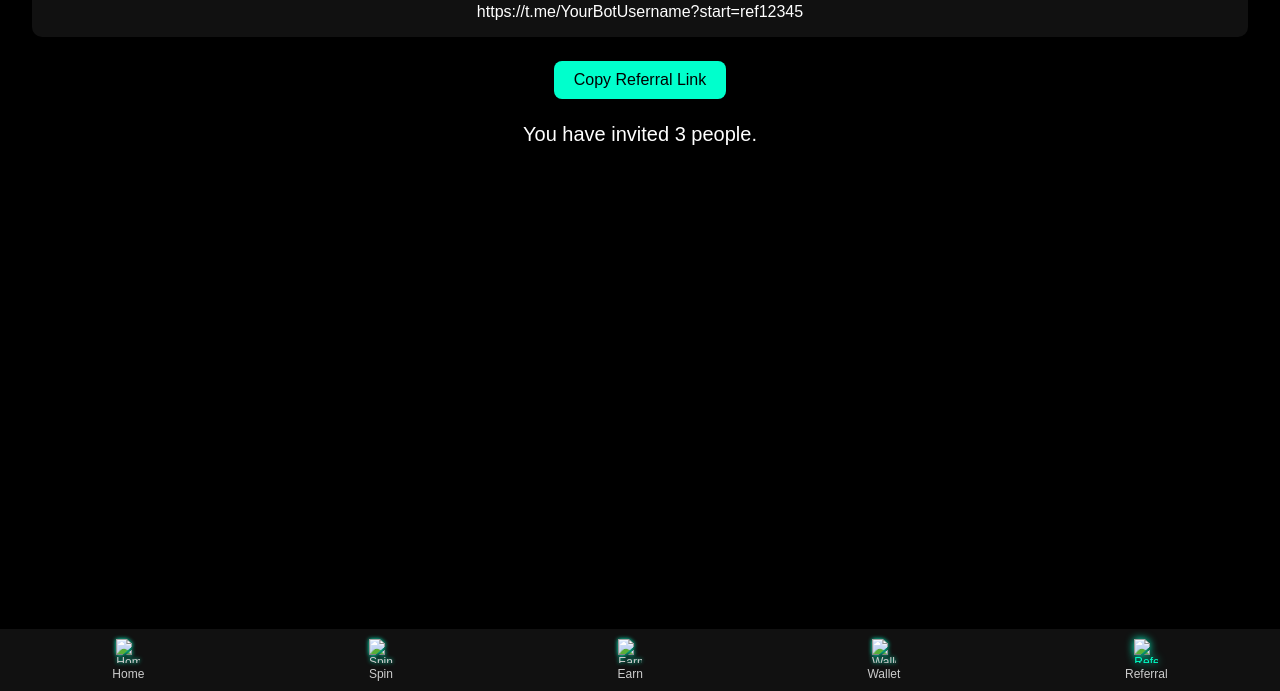
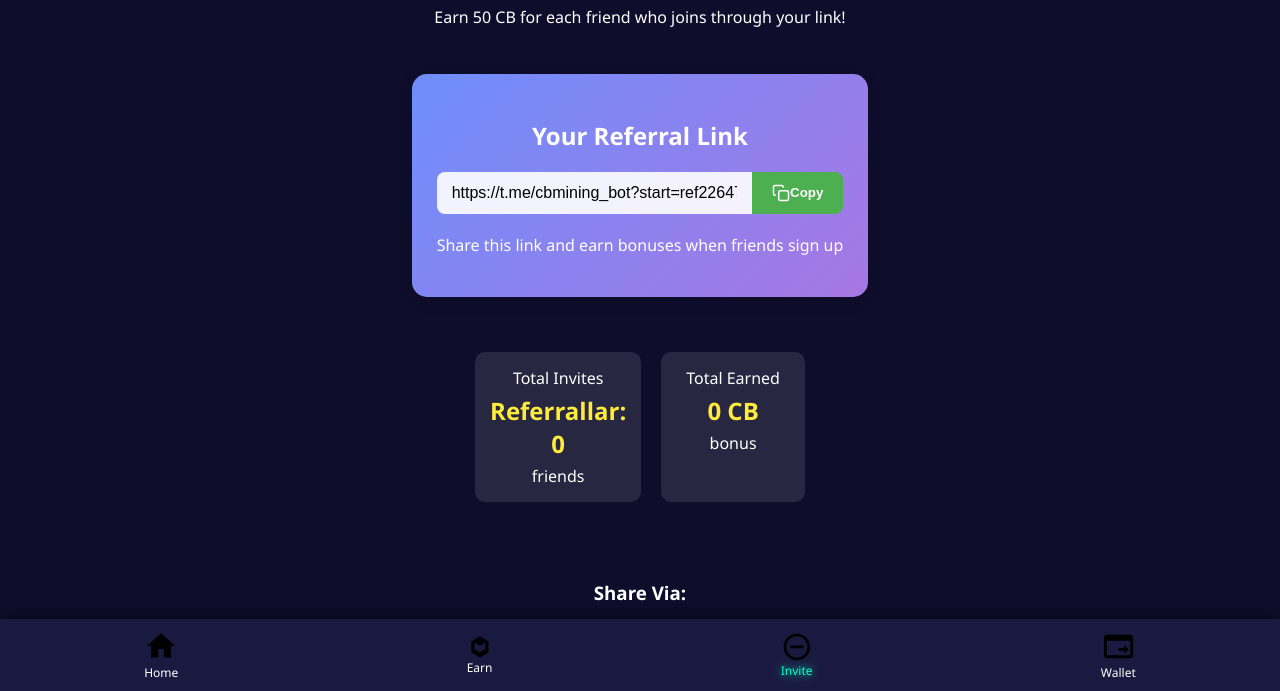
Before and after one commit to Godfather049/cbmining-webapp, a plain HTML site: page invite.html in a window 1280 px wide. Shown: the part 109-800 px from the top of the page. Drawn offline with Linux system fonts and the light colour scheme; no server answers.

Commit message:
Update invite.html

```diff
--- a/invite.html
+++ b/invite.html
@@ -1,126 +1,225 @@
 <!DOCTYPE html>
 <html lang="en">
 <head>
-  <meta charset="UTF-8" />
-  <meta name="viewport" content="width=device-width, initial-scale=1.0"/>
-  <title>Referral - CBANK</title>
-  <link rel="stylesheet" href="style.css" />
+  <meta charset="UTF-8">
+  <meta name="viewport" content="width=device-width, initial-scale=1.0">
+  <title>CBANK Mining - Invite Friends</title>
+  <link rel="stylesheet" href="style.css">
   <style>
-    body {
-      background-color: #000;
-      color: #fff;
-      font-family: sans-serif;
-      margin: 0;
-      padding: 0;
+    .invite-container {
+      max-width: 500px;
+      margin: 20px auto;
+      padding: 20px;
       text-align: center;
     }
 
-    .referral-section {
-      padding: 2rem;
+    .invite-header {
+      margin-bottom: 30px;
     }
 
-    .referral-section h2 {
-      margin-bottom: 1rem;
-      font-size: 24px;
+    .invite-card {
+      background: linear-gradient(135deg, #6e8efb, #a777e3);
+      border-radius: 15px;
+      padding: 25px;
+      color: white;
+      margin-bottom: 25px;
+      box-shadow: 0 4px 15px rgba(0,0,0,0.1);
     }
 
-    .referral-link-box {
-      background: #111;
-      padding: 1rem;
-      border-radius: 10px;
-      word-wrap: break-word;
-      margin-bottom: 1rem;
+    .referral-input-group {
+      display: flex;
+      margin: 20px 0;
+    }
+
+    #referral-link {
+      flex: 1;
+      padding: 12px 15px;
+      border: none;
+      border-radius: 8px 0 0 8px;
+      font-size: 16px;
+      background: rgba(255,255,255,0.9);
     }
 
     .copy-btn {
-      background-color: #00ffcc;
+      background: #4CAF50;
+      color: white;
+      border: none;
+      padding: 0 20px;
+      border-radius: 0 8px 8px 0;
+      cursor: pointer;
+      font-weight: bold;
+      display: flex;
+      align-items: center;
+      justify-content: center;
+    }
+
+    .bonus-info {
+      display: flex;
+      justify-content: space-around;
+      margin: 30px 0;
+    }
+
+    .bonus-item {
+      text-align: center;
+      padding: 15px;
+      background: rgba(255,255,255,0.1);
+      border-radius: 10px;
+      flex: 1;
+      margin: 0 10px;
+    }
+
+    .bonus-amount {
+      font-size: 24px;
+      font-weight: bold;
+      color: #ffeb3b;
+      margin: 5px 0;
+    }
+
+    .social-share {
+      margin-top: 30px;
+    }
+
+    .share-btn {
+      display: inline-flex;
+      align-items: center;
+      background: #3b5998;
+      color: white;
       border: none;
       padding: 10px 20px;
-      font-size: 16px;
       border-radius: 8px;
+      margin: 0 5px;
       cursor: pointer;
-      margin-top: 0.5rem;
     }
 
-    .invite-count {
-      font-size: 20px;
-      margin-top: 1.5rem;
+    .share-btn.telegram {
+      background: #0088cc;
     }
 
-    .bottom-nav {
-      position: fixed;
-      bottom: 0;
-      left: 0;
-      width: 100%;
-      background-color: #111;
-      display: flex;
-      justify-content: space-around;
-      padding: 10px 0;
-    }
-
-    .nav-item {
-      color: #ccc;
-      text-align: center;
-      font-size: 12px;
-    }
-
-    .nav-item img {
-      width: 24px;
-      height: 24px;
+    .share-btn.whatsapp {
+      background: #25D366;
     }
   </style>
 </head>
 <body>
-  <div class="referral-section">
-    <h2>👥 Invite Friends & Earn CBANK</h2>
+  <div class="container">
+    <div class="invite-header">
+      <h1>🎉 Invite Friends</h1>
+      <p>Earn 50 CB for each friend who joins through your link!</p>
+    </div>
 
-    <div class="referral-link-box" id="refLink">
-      https://t.me/YourBotUsername?start=ref12345
+    <div class="invite-card">
+      <h2>Your Referral Link</h2>
+      <div class="referral-input-group">
+        <input
+          type="text"
+          id="referral-link"
+          value="https://t.me/cbmining_bot?start=ref123"
+          readonly
+        >
+        <button class="copy-btn" id="copy-referral">
+          <svg width="18" height="18" viewBox="0 0 24 24" fill="none" stroke="currentColor" stroke-width="2">
+            <rect x="9" y="9" width="13" height="13" rx="2" ry="2"></rect>
+            <path d="M5 15H4a2 2 0 0 1-2-2V4a2 2 0 0 1 2-2h9a2 2 0 0 1 2 2v1"></path>
+          </svg>
+          Copy
+        </button>
+      </div>
+      <p>Share this link and earn bonuses when friends sign up</p>
     </div>
-    <button class="copy-btn" onclick="copyReferral()">Copy Referral Link</button>
 
-    <div class="invite-count">
-      You have invited <span id="refCount">0</span> people.
+    <div class="bonus-info">
+      <div class="bonus-item">
+        <div>Total Invites</div>
+        <div class="bonus-amount" id="referral-count">0</div>
+        <div>friends</div>
+      </div>
+      <div class="bonus-item">
+        <div>Total Earned</div>
+        <div class="bonus-amount" id="earned-bonus">0 CB</div>
+        <div>bonus</div>
+      </div>
+    </div>
+
+    <div class="social-share">
+      <h3>Share Via:</h3>
+      <button class="share-btn telegram" id="share-telegram">
+        <svg width="18" height="18" viewBox="0 0 24 24" fill="currentColor" style="margin-right:8px;">
+          <path d="M12 0c-6.627 0-12 5.373-12 12s5.373 12 12 12 12-5.373 12-12-5.373-12-12-12zm5.894 8.221l-1.97 9.28c-.145.658-.537.818-1.084.508l-3-2.21-1.446 1.394c-.14.18-.357.295-.6.295-.002 0-.003 0-.005 0l.213-3.054 5.56-5.022c.24-.213-.054-.334-.373-.121l-6.869 4.326-2.96-.924c-.64-.203-.658-.64.135-.954l11.566-4.458c.538-.196 1.006.128.832.941z"/>
+        </svg>
+        Telegram
+      </button>
+      <button class="share-btn whatsapp" id="share-whatsapp">
+        <svg width="18" height="18" viewBox="0 0 24 24" fill="currentColor" style="margin-right:8px;">
+          <path d="M17.472 14.382c-.297-.149-1.758-.867-2.03-.967-.273-.099-.471-.148-.67.15-.197.297-.767.966-.94 1.164-.173.199-.347.223-.644.075-.297-.15-1.255-.463-2.39-1.475-.888-.795-1.484-1.77-1.66-2.07-.173-.297-.018-.458.13-.606.134-.133.298-.347.446-.52.149-.174.198-.298.298-.497.099-.198.05-.371-.025-.52-.075-.149-.669-1.612-.916-2.207-.242-.579-.487-.5-.669-.51-.173-.008-.371-.01-.57-.01-.198 0-.52.074-.792.372-.272.297-1.04 1.016-1.04 2.479 0 1.462 1.065 2.875 1.213 3.074.149.198 2.096 3.2 5.077 4.487.709.306 1.262.489 1.694.625.712.227 1.36.195 1.871.118.571-.085 1.758-.719 2.006-1.413.248-.694.248-1.289.173-1.413-.074-.124-.272-.198-.57-.347m-5.421 7.403h-.004a9.87 9.87 0 01-5.031-1.378l-.361-.214-3.741.982.998-3.648-.235-.374a9.86 9.86 0 01-1.51-5.26c.001-5.45 4.436-9.884 9.888-9.884 2.64 0 5.122 1.03 6.988 2.898a9.825 9.825 0 012.893 6.994c-.003 5.45-4.437 9.884-9.885 9.884m8.413-18.297A11.815 11.815 0 0012.05 0C5.495 0 .16 5.335.157 11.892c0 2.096.547 4.142 1.588 5.945L.057 24l6.305-1.654a11.882 11.882 0 005.683 1.448h.005c6.554 0 11.89-5.335 11.893-11.893a11.821 11.821 0 00-3.48-8.413z"/>
+        </svg>
+        WhatsApp
+      </button>
     </div>
   </div>
 
+  <!-- Bottom Navigation -->
   <nav class="bottom-nav">
     <a href="index.html" class="nav-item">
-      <img src="icons/home.svg" alt="Home" />
-      <div>Home</div>
-    </a>
-    <a href="spin.html" class="nav-item">
-      <img src="icons/spin.svg" alt="Spin" />
-      <div>Spin</div>
+      <svg class="nav-icon" viewBox="0 0 24 24">
+        <path d="M10 20v-6h4v6h5v-8h3L12 3 2 12h3v8z"/>
+      </svg>
+      <span>Home</span>
     </a>
     <a href="earn.html" class="nav-item">
-      <img src="icons/earn.svg" alt="Earn" />
-      <div>Earn</div>
+      <svg class="nav-icon" viewBox="0 0 24 24">
+        <path d="M12 2L4 7v10l8 5 8-5V7L12 2zm0 15l-5-3v-6l5 3 5-3v6l-5 3z"/>
+      </svg>
+      <span>Earn</span>
+    </a>
+    <a href="invite.html" class="nav-item active">
+      <svg class="nav-icon" viewBox="0 0 24 24">
+        <path d="M12 2C6.48 2 2 6.48 2 12s4.48 10 10 10 10-4.48 10-10S17.52 2 12 2zm0 18c-4.41 0-8-3.59-8-8s3.59-8 8-8 8 3.59 8 8-3.59 8-8 8zm-5-9h10v2H7z"/>
+      </svg>
+      <span>Invite</span>
     </a>
     <a href="wallet.html" class="nav-item">
-      <img src="icons/wallet.svg" alt="Wallet" />
-      <div>Wallet</div>
-    </a>
-    <a href="invite.html" class="nav-item active">
-      <img src="icons/referral.svg" alt="Referral" />
-      <div>Referral</div>
+      <svg class="nav-icon" viewBox="0 0 24 24">
+        <path d="M20 4H4c-1.11 0-2 .89-2 2v12c0 1.11.89 2 2 2h16c1.11 0 2-.89 2-2V6c0-1.11-.89-2-2-2zm0 14H4V8h16v10zm-4-7v2h-4v2h4v2l3-3-3-3z"/>
+      </svg>
+      <span>Wallet</span>
     </a>
   </nav>
 
+  <script src="script.js"></script>
   <script>
-    function copyReferral() {
-      const linkBox = document.getElementById("refLink");
-      const tempInput = document.createElement("input");
-      tempInput.value = linkBox.innerText;
-      document.body.appendChild(tempInput);
-      tempInput.select();
-      document.execCommand("copy");
-      document.body.removeChild(tempInput);
-      alert("Referral link copied!");
-    }
+    document.addEventListener('DOMContentLoaded', () => {
+      // Load user data
+      const userId = localStorage.getItem('cbank_user_id') || Math.floor(Math.random() * 1000000);
+      const referralCount = parseInt(localStorage.getItem('cbank_referrals')) || 0;
 
-    // Simulyasiya: İstifadəçinin neçə nəfəri dəvət etdiyini göstər
-    document.getElementById("refCount").innerText = "3"; // bunu dinamik etmək üçün botdan alınacaq
+      // Set referral link
+      document.getElementById('referral-link').value = `https://t.me/cbmining_bot?start=ref${userId}`;
+
+      // Update stats
+      document.getElementById('referral-count').textContent = referralCount;
+      document.getElementById('earned-bonus').textContent = `${referralCount * 50} CB`;
+
+      // Setup copy button
+      document.getElementById('copy-referral').addEventListener('click', () => {
+        const linkInput = document.getElementById('referral-link');
+        linkInput.select();
+        document.execCommand('copy');
+        alert('Link copied to clipboard!');
+      });
+
+      // Setup share buttons
+      document.getElementById('share-telegram').addEventListener('click', () => {
+        const link = document.getElementById('referral-link').value;
+        const message = `Join CBANK Mining Bot and earn free CB tokens! Use my referral link: ${link}`;
+        window.open(`https://t.me/share/url?url=${encodeURIComponent(link)}&text=${encodeURIComponent(message)}`, '_blank');
+      });
+
+      document.getElementById('share-whatsapp').addEventListener('click', () => {
+        const link = document.getElementById('referral-link').value;
+        const message = `Join CBANK Mining Bot and earn free CB tokens! Use my referral link: ${link}`;
+        window.open(`https://wa.me/?text=${encodeURIComponent(message)}`, '_blank');
+      });
+    });
   </script>
 </body>
 </html>
```
